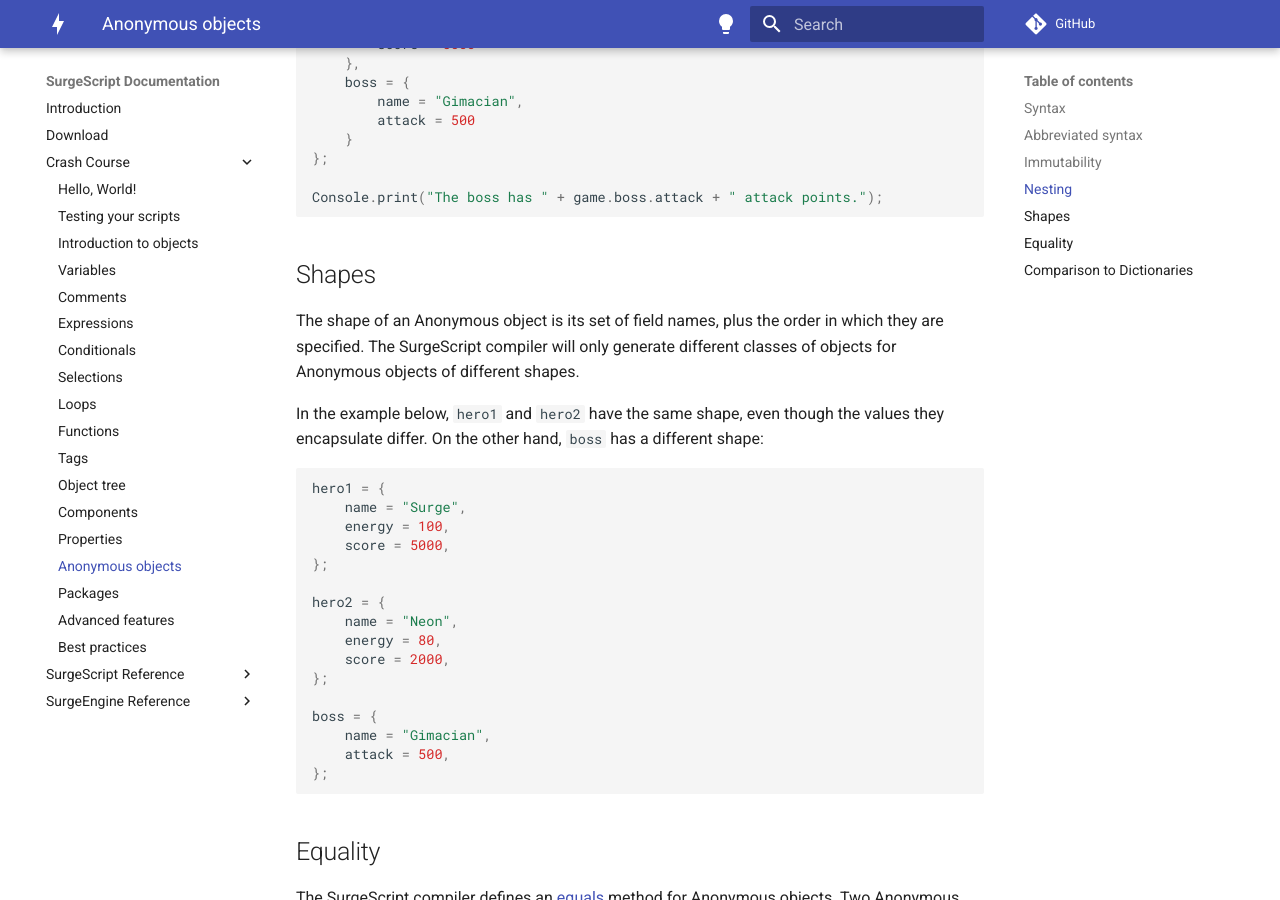
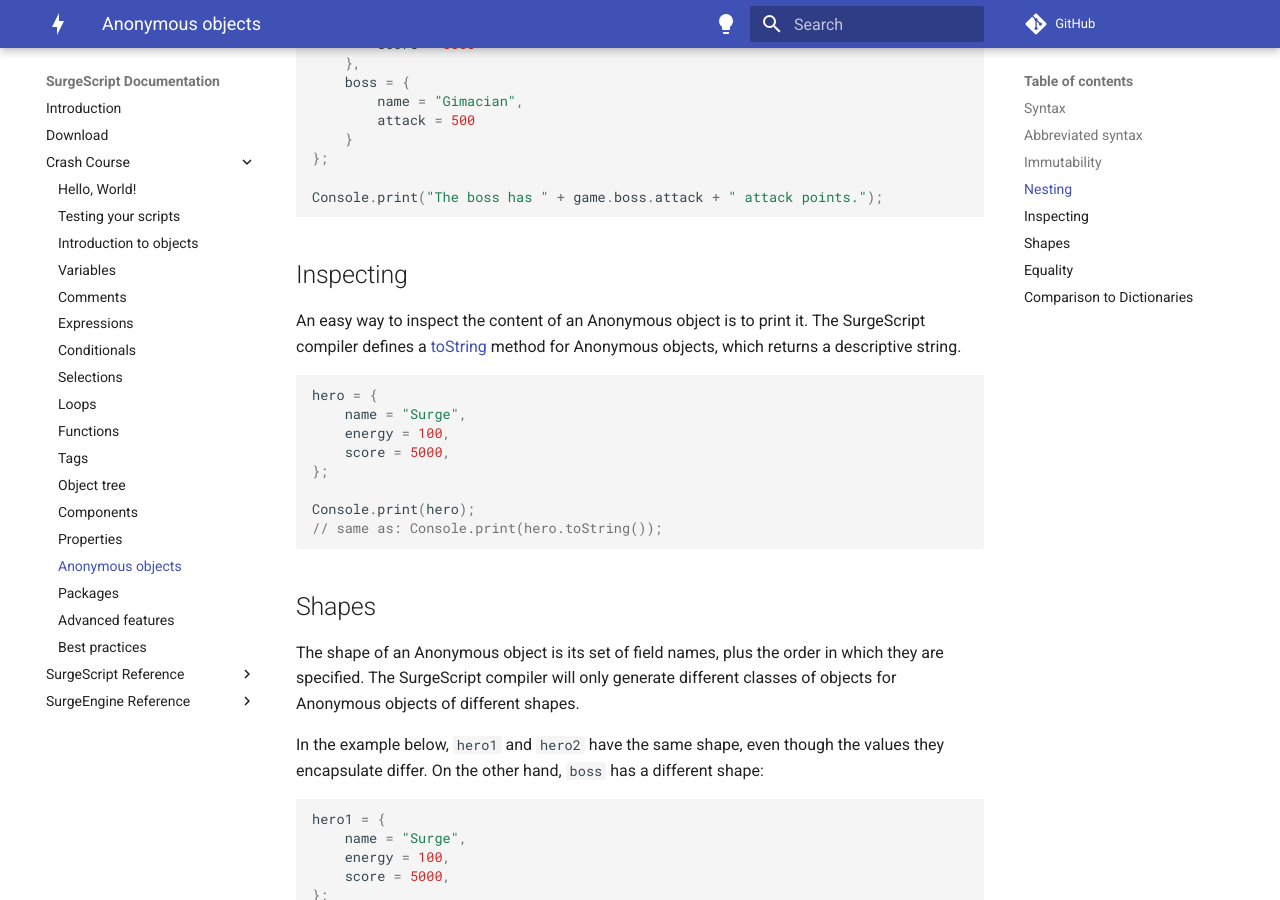
Before and after one commit to alemart/surgescript, an MkDocs documentation site: the page built from docs/tutorials/anonymous_objects.md, in a window 1280 px wide and 900 px high, scrolled down 2638 px. Built offline with MkDocs 1.6.1 and Material for MkDocs 9.7.7, drawn with Linux system fonts in a browser that asks for light colours; comment, search, counter and statistics services are not loaded.

Commit message:
Update docs: Anonymous objects

````diff
--- a/docs/tutorials/anonymous_objects.md
+++ b/docs/tutorials/anonymous_objects.md
@@ -133,6 +133,22 @@ game = {
 Console.print("The boss has " + game.boss.attack + " attack points.");
 ```
 
+Inspecting
+----------
+
+An easy way to inspect the content of an Anonymous object is to print it. The SurgeScript compiler defines a [toString](../reference/object.md#tostring) method for Anonymous objects, which returns a descriptive string.
+
+```cs
+hero = {
+    name = "Surge",
+    energy = 100,
+    score = 5000,
+};
+
+Console.print(hero);
+// same as: Console.print(hero.toString());
+```
+
 Shapes
 ------
 
````
